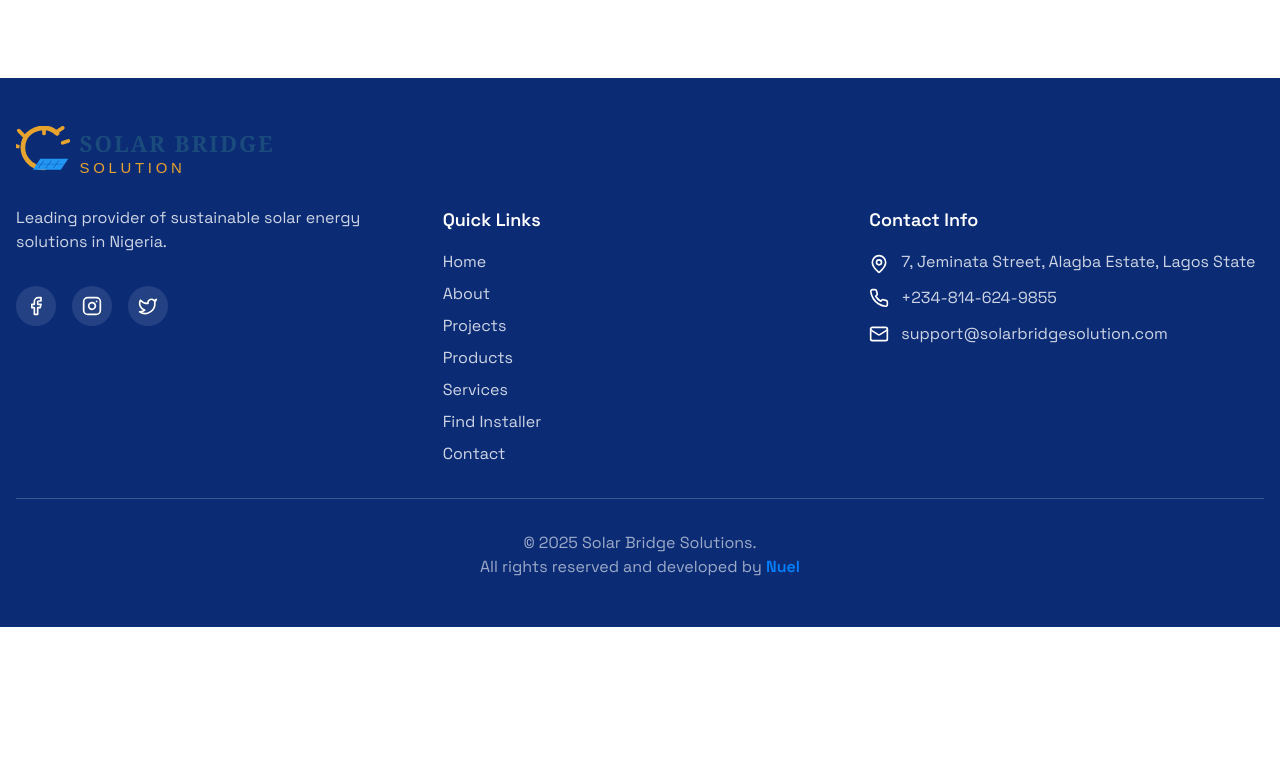
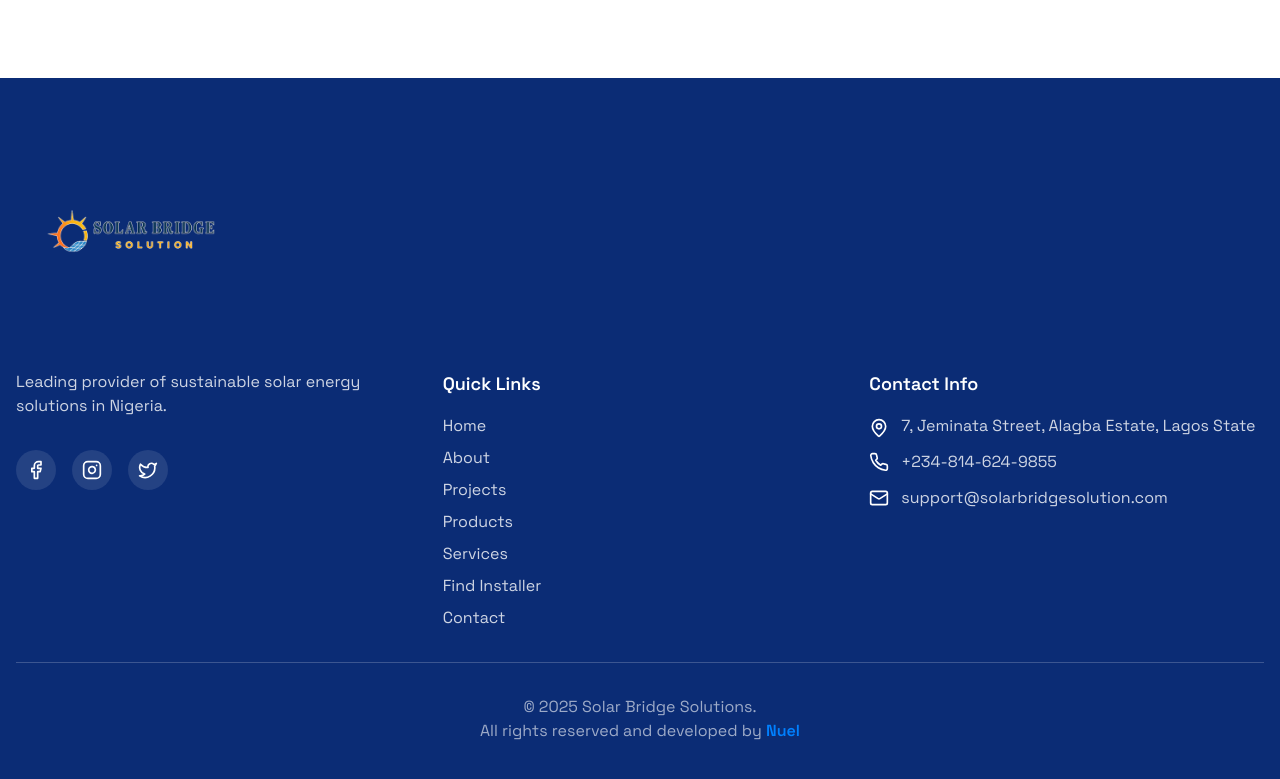
Before and after one commit to real-akinloye/solarbridgesolutions, a React (Vite) app: page /about in a window 1280 px wide. Shown: the part 1981-2760 px from the top of the page. Before the commit the page ends 2608 px from the top, so only its background shows below. Built offline with nearby package versions, Linux system fonts and the light colour scheme; the HTML template or start-up script is replaced by a standard one.

Commit message:
Reverted to commit 5486b151e07fdf887caa6d1d1158b492f28c6440

```diff
--- a/src/components/Footer.tsx
+++ b/src/components/Footer.tsx
@@ -1,14 +1,14 @@
 import { Facebook, Instagram, Mail, Phone, MapPin, Twitter } from "lucide-react";
 import { Link } from "react-router-dom";
-import { LogoClean } from "@/components/LogoClean";
+import logoPng from "@/assets/logo.png";
 
 export const Footer = () => {
   return (
     <footer className="bg-primary text-primary-foreground py-12 relative">
       {/* Logo: use same plain image as navbar and place it at the top of the footer content */}
       <div className="container mx-auto px-4">
-        <Link to="/" className="flex items-center group mb-6">
-          <LogoClean className="h-12 md:h-14 w-auto" />
+        <Link to="/" className="flex items-center group mb-6 -ml-2">
+          <img src={logoPng} alt="Solar Bridge Solutions" className="w-[200px] md:w-[220px] h-auto object-contain" />
         </Link>
       </div>
       <div className="container mx-auto px-4 pt-0">
--- a/src/components/LogoClean.tsx
+++ /dev/null
@@ -1,75 +0,0 @@
-import { cn } from "@/lib/utils";
-
-interface LogoCleanProps {
-  className?: string;
-}
-
-export const LogoClean = ({ className }: LogoCleanProps) => {
-  return (
-    <svg
-      viewBox="0 0 320 60"
-      fill="none"
-      xmlns="http://www.w3.org/2000/svg"
-      className={cn("h-12 w-auto", className)}
-    >
-      {/* Sun circle with rays */}
-      <g>
-        {/* Main sun arc */}
-        <path
-          d="M30 45 C15 45 5 32 8 18 C10 8 20 2 30 2 C35 2 40 4 44 8"
-          stroke="#E6A32E"
-          strokeWidth="5"
-          strokeLinecap="round"
-          fill="none"
-        />
-        {/* Sun rays */}
-        <path d="M30 0 L30 -6" stroke="#E6A32E" strokeWidth="4" strokeLinecap="round" transform="translate(0, 8)" />
-        <path d="M44 6 L50 2" stroke="#E6A32E" strokeWidth="4" strokeLinecap="round" />
-        <path d="M50 18 L56 16" stroke="#E6A32E" strokeWidth="4" strokeLinecap="round" />
-        <path d="M8 10 L3 5" stroke="#E6A32E" strokeWidth="4" strokeLinecap="round" />
-        <path d="M2 22 L-4 20" stroke="#E6A32E" strokeWidth="4" strokeLinecap="round" />
-      </g>
-
-      {/* Solar panel */}
-      <g transform="translate(18, 35)">
-        <path
-          d="M0 12 L8 0 L38 0 L30 12 Z"
-          fill="#2196F3"
-        />
-        {/* Panel grid lines */}
-        <path d="M6 10 L12 2" stroke="#1565C0" strokeWidth="1" />
-        <path d="M14 10 L20 2" stroke="#1565C0" strokeWidth="1" />
-        <path d="M22 10 L28 2" stroke="#1565C0" strokeWidth="1" />
-        <path d="M3 6 L33 6" stroke="#1565C0" strokeWidth="0.5" />
-      </g>
-
-      {/* SOLAR BRIDGE text */}
-      <text
-        x="68"
-        y="28"
-        fontFamily="Georgia, Times New Roman, serif"
-        fontSize="24"
-        fontWeight="600"
-        fill="#1A4B7C"
-        letterSpacing="2"
-      >
-        SOLAR BRIDGE
-      </text>
-
-      {/* SOLUTION text */}
-      <text
-        x="68"
-        y="50"
-        fontFamily="Arial, sans-serif"
-        fontSize="16"
-        fontWeight="500"
-        fill="#E6A32E"
-        letterSpacing="4"
-      >
-        SOLUTION
-      </text>
-    </svg>
-  );
-};
-
-export default LogoClean;
--- a/src/components/Navbar.tsx
+++ b/src/components/Navbar.tsx
@@ -3,7 +3,7 @@ import { Button } from "@/components/ui/button";
 import { Sheet, SheetContent, SheetTrigger } from "@/components/ui/sheet";
 import { Link, useLocation } from "react-router-dom";
 import { useEffect, useRef, useState } from 'react';
-import { LogoClean } from "@/components/LogoClean";
+import logoPng from "@/assets/logo.png";
 
 export const Navbar = () => {
   const location = useLocation();
@@ -30,8 +30,8 @@ export const Navbar = () => {
   return (
     <header className={`fixed top-0 left-0 right-0 z-50 bg-transparent backdrop-blur-sm transform transition-transform duration-300 ${visible ? 'translate-y-0' : '-translate-y-full'}`}>
       <nav className="w-full mx-auto pl-4 pr-4 md:pl-6 md:pr-6 h-24 flex items-center justify-between">
-        <Link to="/" className="flex items-center group">
-          <LogoClean className="h-12 md:h-14 w-auto" />
+        <Link to="/" className="flex items-center group -ml-2 md:-ml-4">
+          <img src={logoPng} alt="SolarBridge Solution" className="w-[200px] md:w-[220px] h-auto object-contain" />
         </Link>
 
         {/* Desktop Navigation */}
```
Also changed, not shown: src/assets/logo-new-clean.png (deleted), src/assets/logo-transparent-clean.png (deleted).
